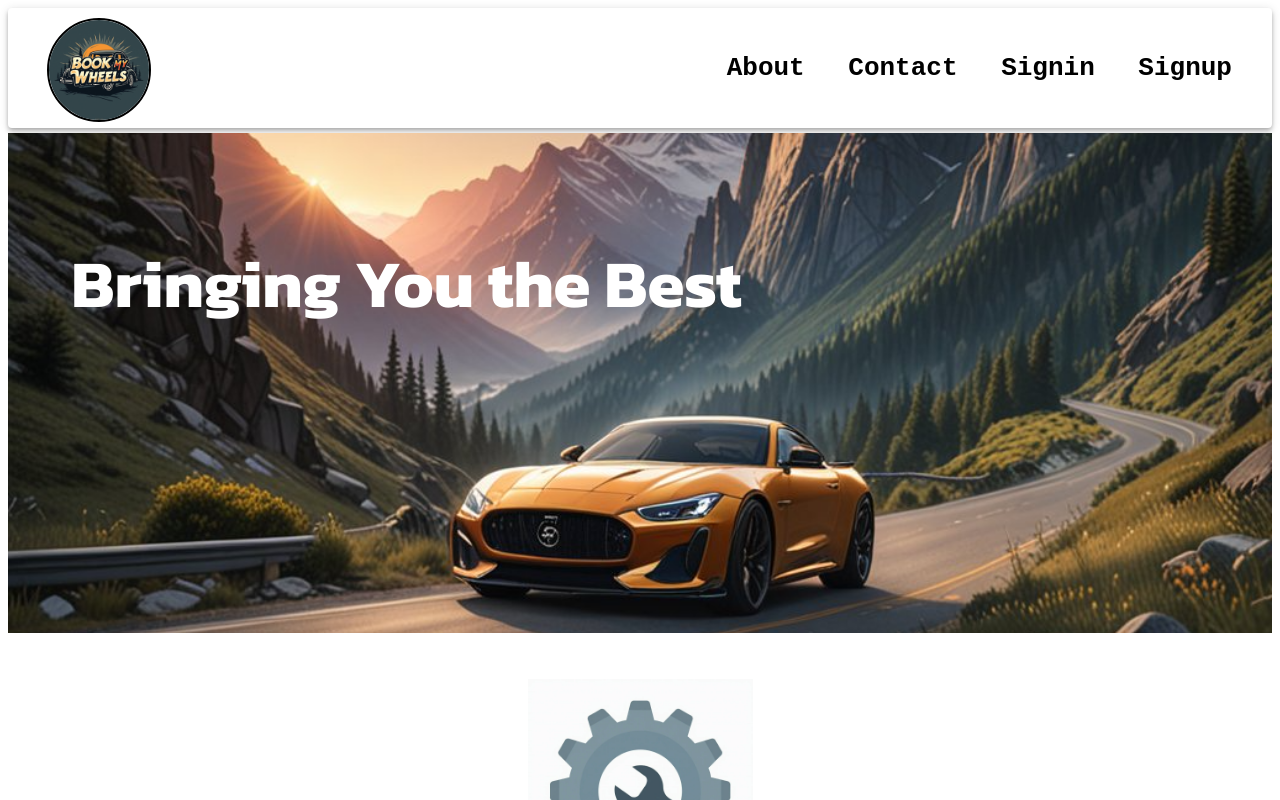
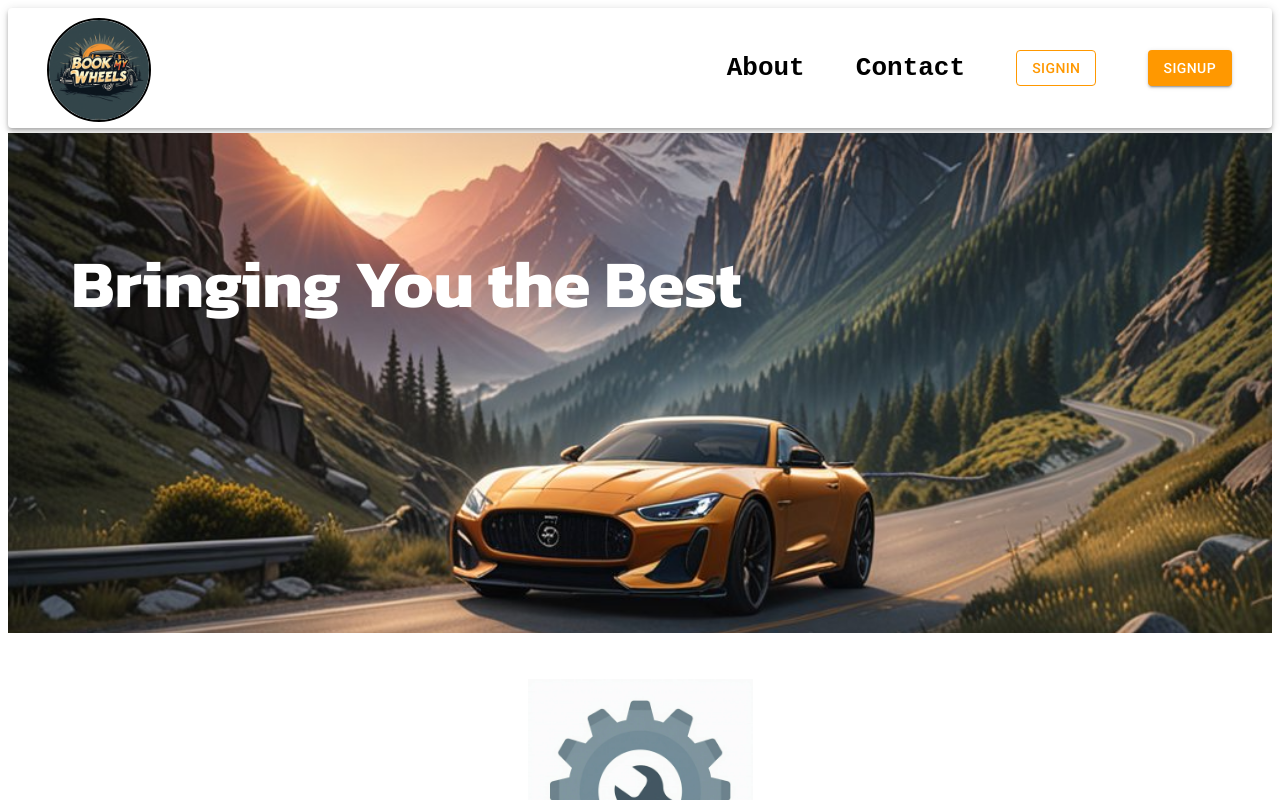
Before and after one commit to Neeltyper001/Book-My-Wheels, a React (Vite) app: page / in a window 1280 px wide. Shown: the top 800 px of the page. Built offline with nearby package versions, Linux system fonts and the light colour scheme; a web font is replaced by a local one.

Commit message:
Improved navbar ui

```diff
--- a/index.html
+++ b/index.html
@@ -7,7 +7,7 @@
     <link rel="preconnect" href="https://fonts.gstatic.com" crossorigin>
     <link href="https://fonts.googleapis.com/css2?family=DM+Serif+Text:ital@0;1&family=Kanit:ital,wght@0,100;0,200;0,300;0,400;0,500;0,600;0,700;0,800;0,900;1,100;1,200;1,300;1,400;1,500;1,600;1,700;1,800;1,900&display=swap" rel="stylesheet">
     <meta name="viewport" content="width=device-width, initial-scale=1.0" />
-    <title>Vite + React</title>
+    <title>Book My Wheels</title>
   </head>
   <body>
     <div id="root"></div>
--- a/src/components/header/Header.jsx
+++ b/src/components/header/Header.jsx
@@ -7,22 +7,38 @@ const Header = () => {
     {
       id: 1,
       item: "About",
-      route: "about"
+      route: "about",
+      display: {
+        type: "text",
+        style: "none",
+      }
     },
     {
       id: 2,
       item: "Contact",
-      route: "contact"
+      route: "contact",
+      display: {
+        type: "text",
+        style: "none",
+      }
     },
     {
       id: 3,
       item: "Signin",
-      route: "signin"
+      route: "signin",
+      display: {
+        type: "button",
+        style: "outlined",
+      }
     },
     {
       id: 4,
       item: "Signup",
-      route: "signup"
+      route: "signup",
+      display: {
+        type: "button",
+        style: "contained",
+      }
     },
   ];
 
--- a/src/components/navbar/Navbar.jsx
+++ b/src/components/navbar/Navbar.jsx
@@ -25,6 +25,7 @@ const Navbar = ({navigationItems}) => {
                         key={eachItem.id}
                         navigationItem={eachItem.item}
                         route={eachItem.route}
+                        display={eachItem.display}
                     />
                     );
                 })}
--- /dev/null
+++ b/src/ui/Custombutton.jsx
@@ -0,0 +1,10 @@
+import { Button } from '@mui/material'
+
+const Custombutton = ({navigationItem,handleFunction,style,theme}) => {
+
+  return (
+        <Button onClick={handleFunction} sx={theme} variant={style}>{navigationItem}</Button>
+  )
+}
+
+export default Custombutton
--- a/src/ui/NavigationItems.jsx
+++ b/src/ui/NavigationItems.jsx
@@ -1,7 +1,15 @@
+import { orange } from "@mui/material/colors";
+import { NavLink, useNavigate } from "react-router-dom";
+import Custombutton from "./Custombutton";
 import { Typography } from "@mui/material";
-import { NavLink } from "react-router-dom";
 
-const NavigationItems = ({ navigationItem,route }) => {
+
+const NavigationItems = ({ navigationItem,route, display }) => {
+  const navigate = useNavigate();
+
+  const handleClick = (route)=>{
+    navigate(route);
+  }
   return (
     <NavLink to={route}
     style={{
@@ -9,6 +17,9 @@ const NavigationItems = ({ navigationItem,route }) => {
       color: "black",
     }}
       >
+
+        {
+          display.type === "text" ?
             <Typography
               variant={"p"}
               sx={{
@@ -25,6 +36,25 @@ const NavigationItems = ({ navigationItem,route }) => {
             >
               {navigationItem}
             </Typography>
+
+            :
+              <Custombutton navigationItem={navigationItem} style={display.style}
+
+              theme={
+                display.style === "contained" ?
+                 {
+                   backgroundColor: `${orange[500]}`,
+                   color: "white",
+                  } :
+                  {
+                    backgroundColor: "white",
+                    color: `${orange[500]}`,
+                    borderColor: `${orange[500]}`
+                 }
+              }
+
+              handleFunction={handleClick} />
+        }
     </NavLink>
   );
 };
```
Lines whose indentation alone changed are shown as unchanged.
